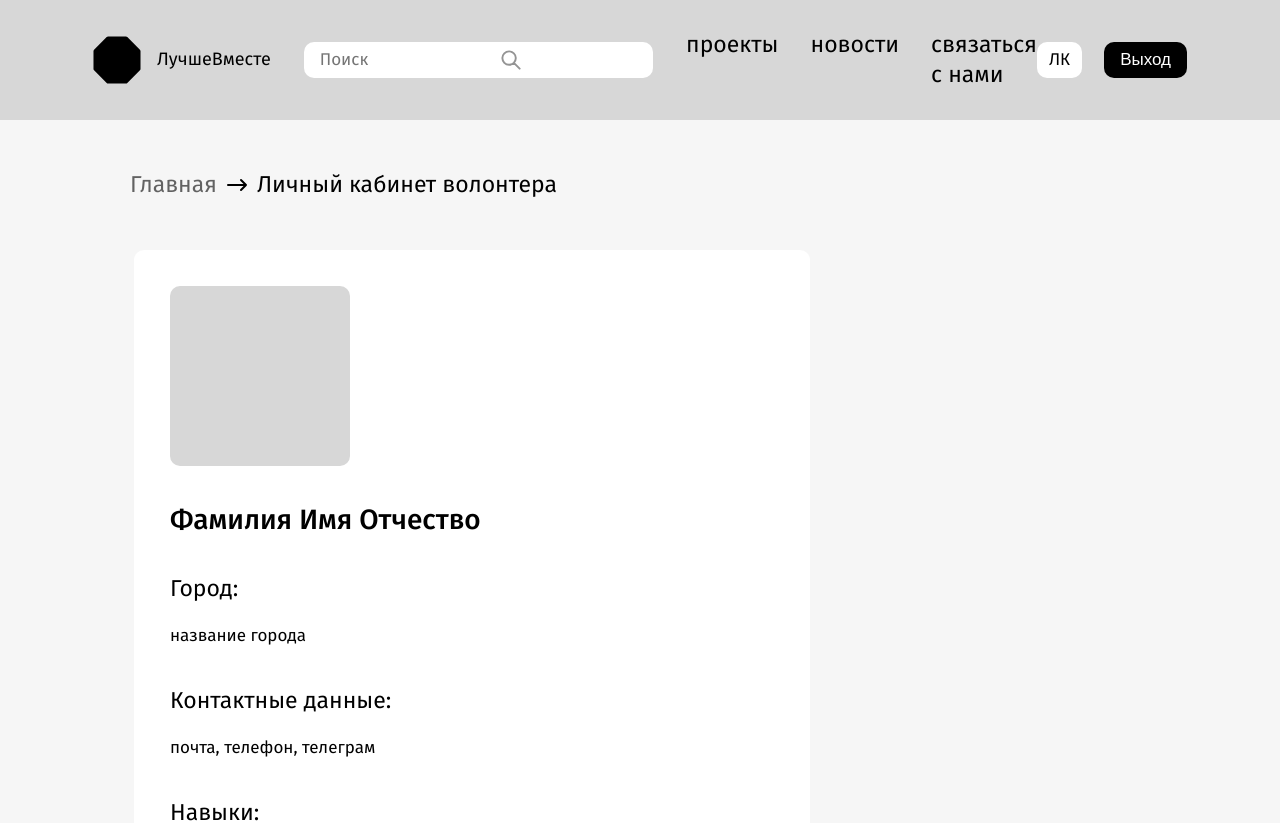
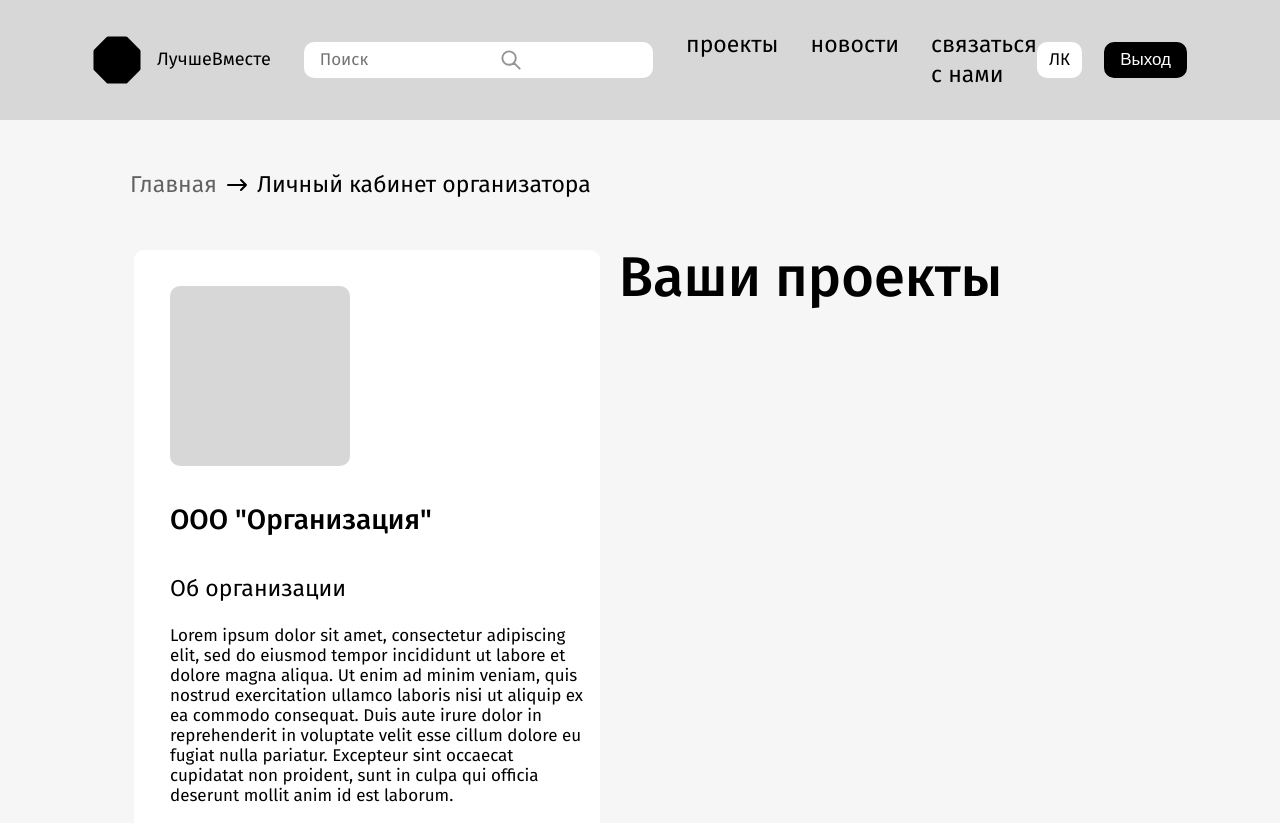
Before and after one commit to volunteers-for-city-projects/volunteers-frontend, a React (Create React App) app: page /profile in a window 1280 px wide. Shown: the top 823 px of the page. Built offline with nearby package versions, Linux system fonts and the light colour scheme.

Commit message:
fix: fix style, add variables.scss

```diff
--- a/src/components/ProfileMenu/ProfileMenu.jsx
+++ b/src/components/ProfileMenu/ProfileMenu.jsx
@@ -9,7 +9,7 @@ function ProfileMenu({ isVolunteer }) {
 				<h2 className="profile__menu-title">Главная</h2>
 				<img className="profile__menu-image" src={strelka} alt="стрелка" />
 				{/* переключение на волонтера или организатора */}
-				{isVolunteer ? (
+				{!isVolunteer ? (
 					<p className="profile__menu-subtitle">Личный кабинет волонтера</p>
 				) : (
 					<p className="profile__menu-subtitle">Личный кабинет организатора</p>
--- a/src/components/ProfileMenu/ProfileMenu.scss
+++ b/src/components/ProfileMenu/ProfileMenu.scss
@@ -1,3 +1,5 @@
+@import '../../style/variables.scss';
+
 .profile__menu {
 	&-wrapper {
 		display: flex;
@@ -8,7 +10,7 @@
 	}
 
 	&-title {
-		color: rgba(0, 0, 0, 0.6);
+		color: rgba($--Black, 0.60);;
 		font-size: 23px;
 		font-weight: 400;
 		line-height: 130%;
@@ -21,7 +23,7 @@
 	}
 
 	&-subtitle {
-		color: #000;
+		color: $--Black;
 		font-size: 23px;
 		font-weight: 400;
 		line-height: 130%;
--- a/src/components/ProfileVolunteer/ProfileVolunteer.jsx
+++ b/src/components/ProfileVolunteer/ProfileVolunteer.jsx
@@ -10,10 +10,11 @@ function ProfileVolunteer({ isVolunteer }) {
 	return (
 		<section className="profile">
 			<ProfileMenu isVolunteer />
+			<div className="profile__wrapper">
 				<div className="profile__container">
 					<div className="profile__image" />
 					{/* Переключение на организацию или волонтера - !isVolunteer или isVolunteer */}
-				{isVolunteer ? (
+					{!isVolunteer ? (
 						<>
 							<div className="profile__name">
 								<h2 className="profile__name-surname">Фамилия Имя Отчество</h2>
@@ -32,6 +33,10 @@ function ProfileVolunteer({ isVolunteer }) {
 						/>
 					</div>
 				</div>
+				<div className="profile__projects">
+					<h2 className="profile__projects-title">Ваши проекты</h2>
+				</div>
+			</div>
 		</section>
 	);
 }
--- a/src/components/ProfileVolunteer/ProfileVolunteer.scss
+++ b/src/components/ProfileVolunteer/ProfileVolunteer.scss
@@ -1,5 +1,7 @@
+@import '../../style/variables.scss';
+
 .profile {
-	background: #f6f6f6;
+	background: $--Pale-grey;
 
 	&__container {
 		display: flex;
@@ -7,12 +9,12 @@
 		margin-top: 50px;
 		margin-left: 134px;
 		margin-bottom: 168px;
-		background: white;
+		background: $--White;
 		border-radius: 10px;
 		width: 676px;
 	}
 	&__image {
-		background-color: #d7d7d7;
+		background-color: $--Light-grey;
 		width: 180px;
 		height: 180px;
 		margin-top: 36px;
@@ -36,4 +38,20 @@
 		margin-bottom: 88px;
 		margin-left: 36px;
 	}
+
+	&__wrapper {
+		display: flex;
+		gap: 19px;
+	}
+	&__projects {
+		width: 960px;
+		margin-top: 50px;
+		flex-direction: column;
+	}
+	&__projects-title {
+		margin: 0;
+		font-size: 56px;
+		font-weight: 500;
+		line-height: 100%;
+	}
 }
--- a/src/components/Promo/Promo.scss
+++ b/src/components/Promo/Promo.scss
@@ -4,7 +4,7 @@
 		align-items: center;
 		flex-direction: column;
 		background-color: #d7d7d7;
-		border-radius: 10px;;
+		border-radius: 10px;
 		max-width: 1660px;
 		min-height: 707px;
 		margin: 0 130px;
--- /dev/null
+++ b/src/style/variables.scss
@@ -0,0 +1,9 @@
+$--Light-grey: #d7d7d7;
+$--Pale-grey: #f6f6f6;
+$--Dark-grey: #959595;
+$--White: #fff;
+$--Black: #000;
+$--Primary: #333;
+$--Error: #bf0000;
+
+$--Font-Primary: 'Fira Sans', 'Arial', sans-serif;
```
Also changed, not shown: src/routes/router.js (+1 -6 lines), src/components/ProfileOrganization/ProfileOrganization.scss (deleted). Lines whose indentation alone changed are shown as unchanged.
